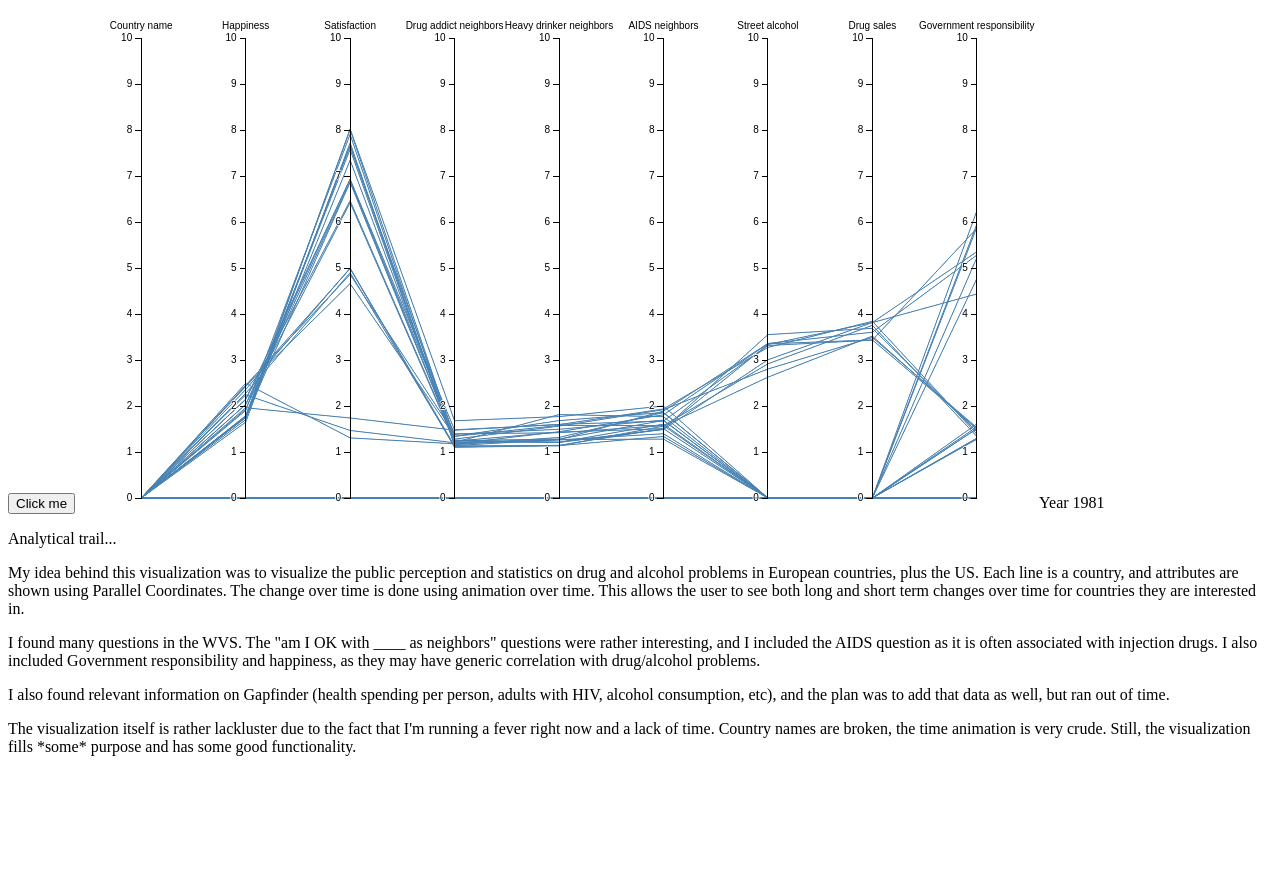
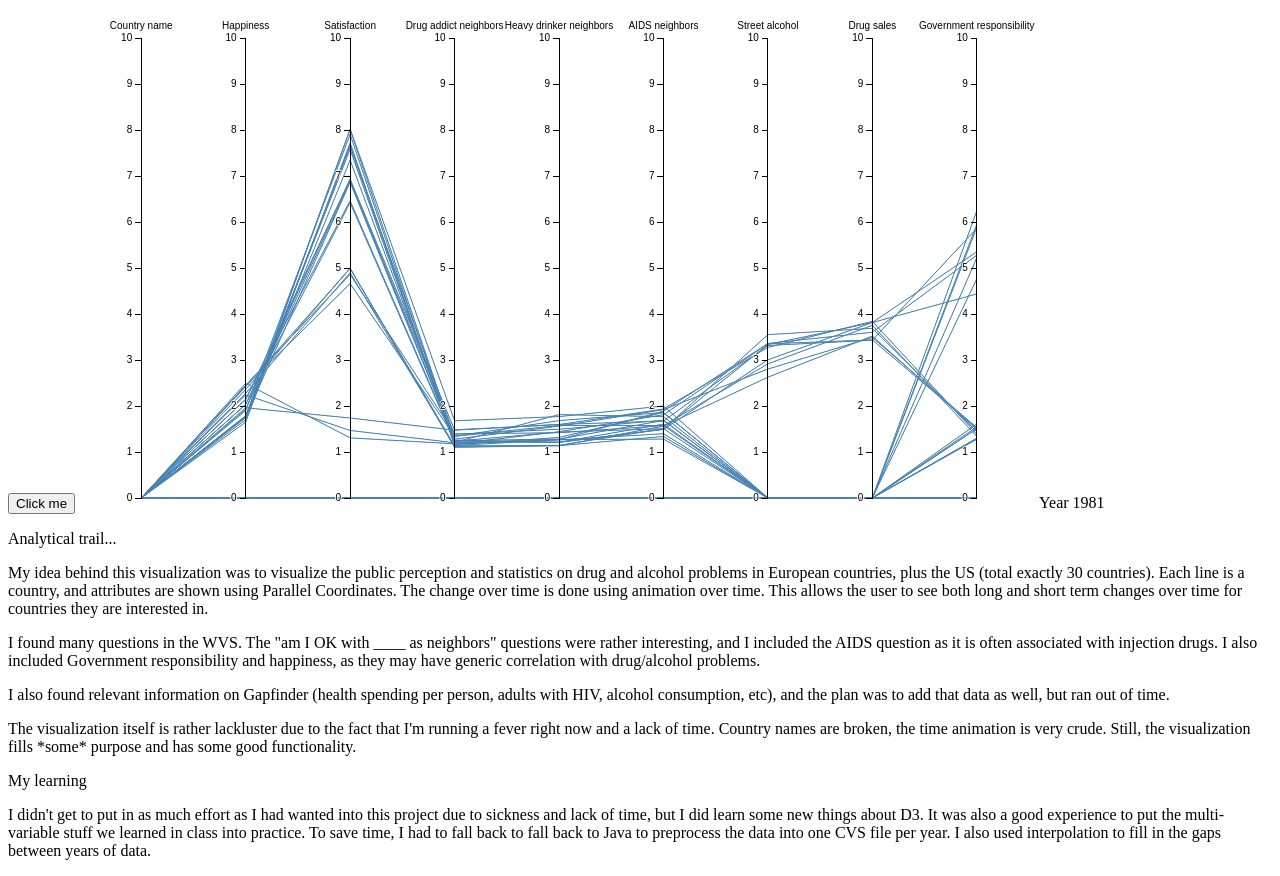
Before and after one commit to theagentd/visualizationproject, a plain HTML site: page proj2/index.html in a window 1280 px wide. Before the commit the page ends 800 px from the top, so only its background shows below. Drawn offline with nearby package versions, Linux system fonts and the light colour scheme.

Commit message:
Update index.html

```diff
--- a/proj2/index.html
+++ b/proj2/index.html
@@ -195,7 +195,7 @@ Analytical trail...
 </p>
 
 <p>
-My idea behind this visualization was to visualize the public perception and statistics on drug and alcohol problems in European countries, plus the US. Each line is a country, and attributes are shown using Parallel Coordinates. The change over time is done using animation over time. This allows the user to see both long and short term changes over time for countries they are interested in.
+My idea behind this visualization was to visualize the public perception and statistics on drug and alcohol problems in European countries, plus the US (total exactly 30 countries). Each line is a country, and attributes are shown using Parallel Coordinates. The change over time is done using animation over time. This allows the user to see both long and short term changes over time for countries they are interested in.
 </p>
 
 <p>
@@ -209,3 +209,11 @@ I also found relevant information on Gapfinder (health spending per person, adul
 <p>
 The visualization itself is rather lackluster due to the fact that I'm running a fever right now and a lack of time. Country names are broken, the time animation is very crude. Still, the visualization fills *some* purpose and has some good functionality.
 </p>
+
+<p>
+My learning
+</p>
+
+<p>
+I didn't get to put in as much effort as I had wanted into this project due to sickness and lack of time, but I did learn some new things about D3. It was also a good experience to put the multi-variable stuff we learned in class into practice. To save time, I had to fall back to fall back to Java to preprocess the data into one CVS file per year. I also used interpolation to fill in the gaps between years of data.
+</p>
```
